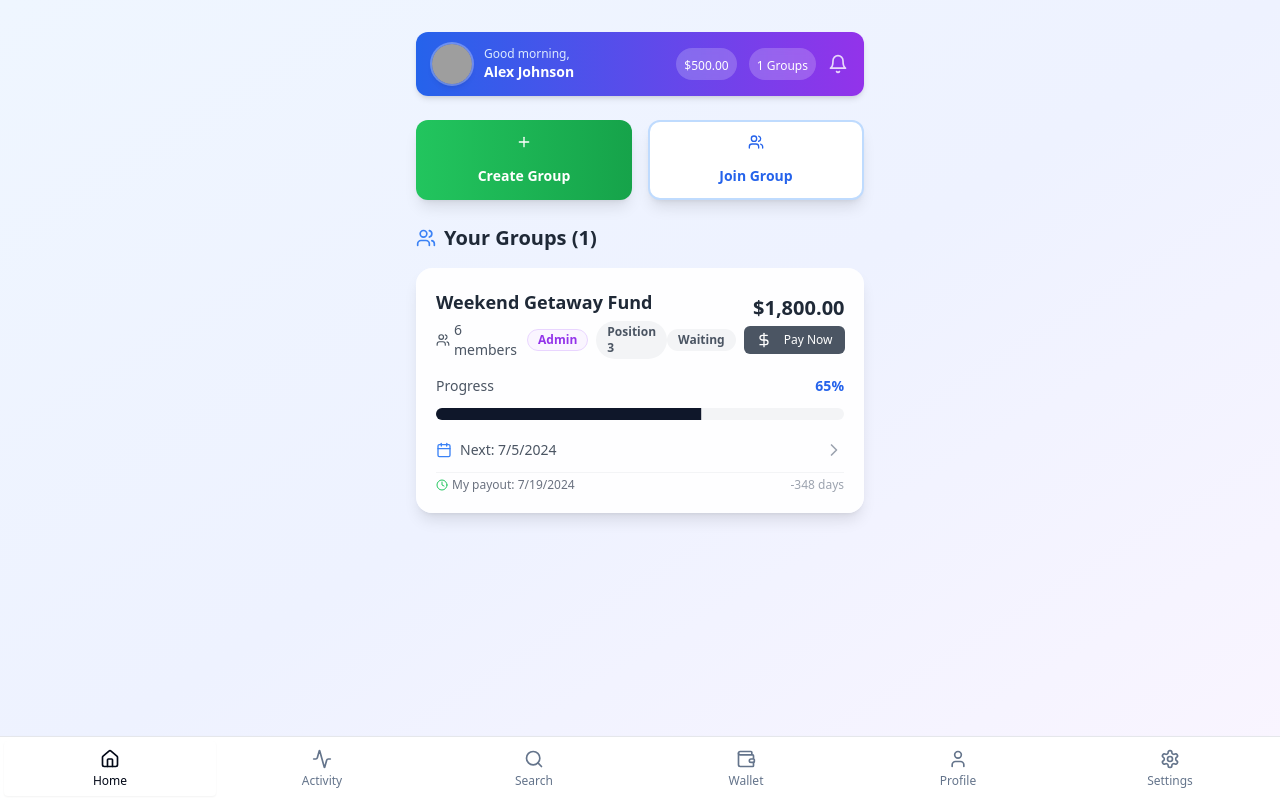
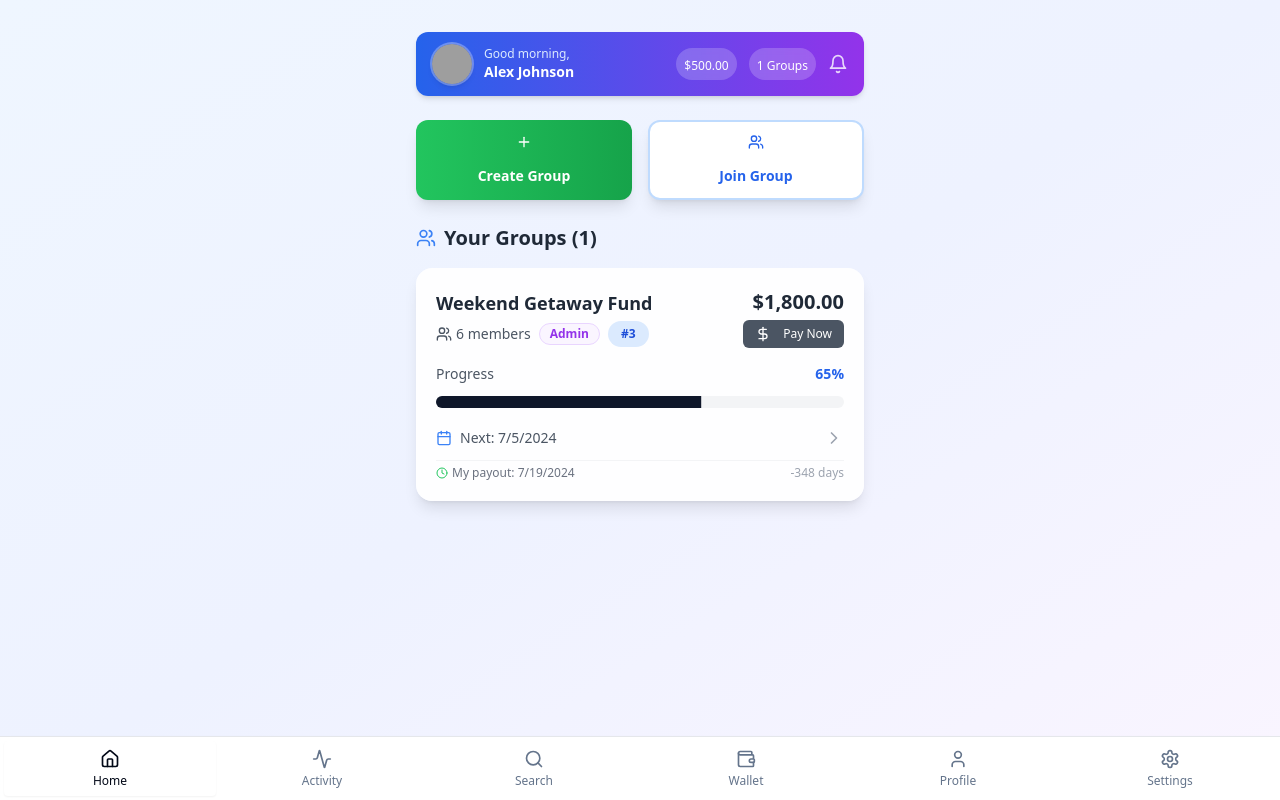
Before and after one commit to AceBronze00/group-gain-mobile-template, a React (Vite) app: page / in a window 1280 px wide. Built offline with nearby package versions, Linux system fonts and the light colour scheme; grey boxes are pictures that could not be loaded.

Commit message:
Fix: Improve group card design
- Use pill style for position number.
- Remove "Waiting" banner.

```diff
--- a/src/components/DashboardTab.tsx
+++ b/src/components/DashboardTab.tsx
@@ -1,3 +1,4 @@
+
 import { useState } from 'react';
 import { Card } from "@/components/ui/card";
 import { Button } from "@/components/ui/button";
@@ -131,8 +132,8 @@ const DashboardTab = () => {
                       Admin
                     </Badge>
                   )}
-                  <Badge variant="secondary" className="text-xs bg-gray-100 text-gray-600">
-                    Position {group.position}
+                  <Badge variant="secondary" className="text-xs bg-blue-100 text-blue-700 rounded-full px-3 py-1">
+                    #{group.position}
                   </Badge>
                 </div>
               </div>
@@ -141,12 +142,14 @@ const DashboardTab = () => {
                   {formatCurrency(group.totalAmount)}
                 </div>
                 <div className="flex items-center space-x-2 mt-1">
-                  <Badge
-                    variant={group.myTurn ? "default" : "secondary"}
-                    className={group.myTurn ? "bg-green-500 hover:bg-green-600" : "bg-gray-100 text-gray-600"}
-                  >
-                    {group.myTurn ? "Your Turn 🎯" : "Waiting"}
-                  </Badge>
+                  {group.myTurn && (
+                    <Badge
+                      variant="default"
+                      className="bg-green-500 hover:bg-green-600"
+                    >
+                      Your Turn 🎯
+                    </Badge>
+                  )}
                   <Button
                     onClick={(e) => handlePaymentClick(e, group)}
                     className={`text-white text-xs px-3 py-1 h-7 ${
```
